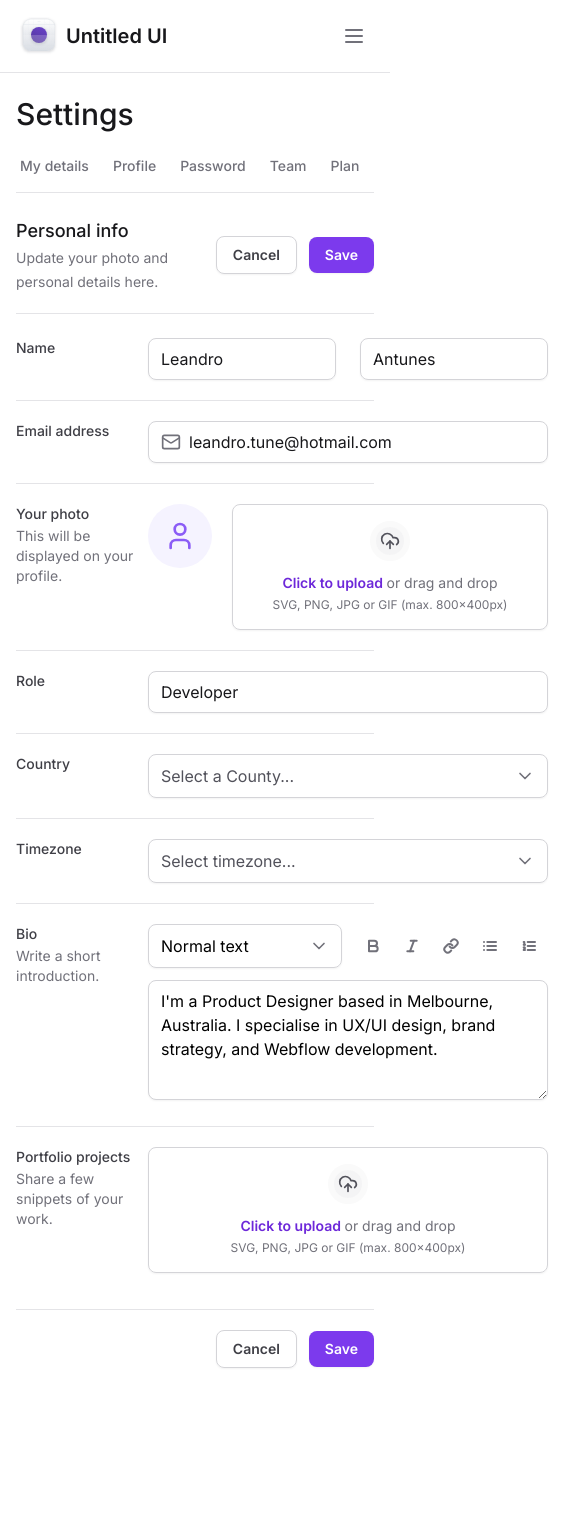
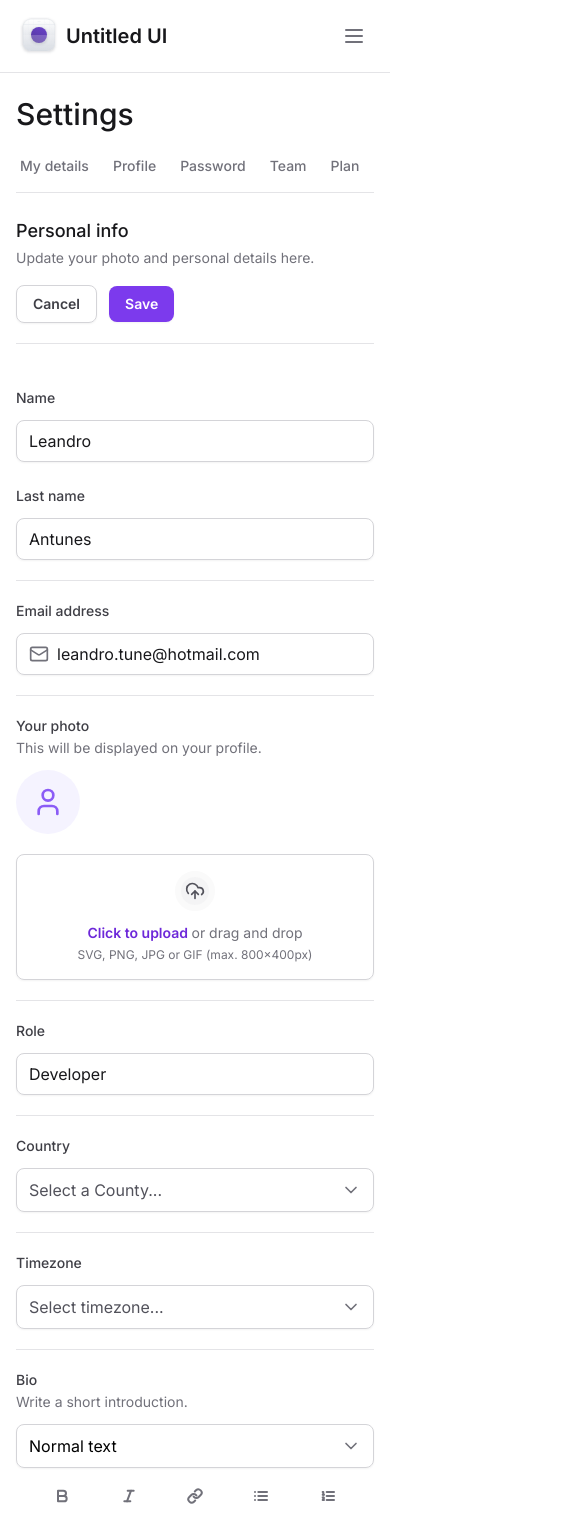
Before and after one commit to leandrotune/tailwindcss-next13, a Next.js app: page / in a window 390 px wide. Shown: the top 1522 px of the page, 585 px wide, since content can reach past the window. Before the commit the page ends 1416 px from the top, so only its background shows below. Built offline with nearby package versions, Linux system fonts and the light colour scheme.

Commit message:
responsividade do formulário

```diff
--- a/src/app/page.tsx
+++ b/src/app/page.tsx
@@ -17,7 +17,7 @@
       <SettingsTabs />
 
       <div className="mt-6 flex flex-col">
-        <div className="flex items-center justify-between border-b border-zinc-200 pb-5">
+        <div className="flex flex-col justify-between gap-4 border-b border-zinc-200 pb-5 lg:flex-row lg:items-center">
           <div className="space-y-1">
             <h2 className="text-lg font-medium text-zinc-900">Personal info</h2>
             <span className="text-sm text-zinc-500">
@@ -38,25 +38,34 @@
           id="settings"
           className="mt-6 flex w-full flex-col gap-5 divide-y divide-zinc-200 "
         >
-          <div className="grid grid-cols-form gap-3 ">
+          <div className="flex flex-col gap-3 pt-5 lg:grid lg:grid-cols-form">
             <label
               htmlFor="firsName"
               className="text-sm font-medium text-zinc-700"
             >
               Name
             </label>
-            <div className="grid grid-cols-2 gap-6">
+            <div className="flex flex-col gap-6 lg:grid lg:grid-cols-2">
               <Form.Root>
                 <Form.Control id="firsName" defaultValue="Leandro" />
               </Form.Root>
 
-              <Form.Root>
-                <Form.Control defaultValue="Antunes" />
-              </Form.Root>
+              <div className="flex flex-col gap-3 lg:block">
+                <label
+                  htmlFor="lastName"
+                  className="text-sm font-medium text-zinc-700 lg:sr-only"
+                >
+                  Last name
+                </label>
+
+                <Form.Root>
+                  <Form.Control id="lastName" defaultValue="Antunes" />
+                </Form.Root>
+              </div>
             </div>
           </div>
 
-          <div className="grid grid-cols-form gap-3 pt-5">
+          <div className="flex flex-col gap-3 pt-5 lg:grid lg:grid-cols-form">
             <label
               htmlFor="email"
               className="text-sm font-medium text-zinc-700"
@@ -76,7 +85,7 @@
             </Form.Root>
           </div>
 
-          <div className="grid grid-cols-form gap-3 pt-5">
+          <div className="flex flex-col gap-3 pt-5 lg:grid lg:grid-cols-form">
             <label
               htmlFor="photo"
               className="text-sm font-medium text-zinc-700"
@@ -87,14 +96,14 @@
               </span>
             </label>
 
-            <FileInput.Root className="flex items-start gap-5">
+            <FileInput.Root className="flex flex-col gap-5 lg:flex-row lg:items-start">
               <FileInput.ImagePreview />
               <FileInput.Trigger />
               <FileInput.Control />
             </FileInput.Root>
           </div>
 
-          <div className="grid grid-cols-form gap-3 pt-5">
+          <div className="flex flex-col gap-3 pt-5 lg:grid lg:grid-cols-form">
             <label htmlFor="Role" className="text-sm font-medium text-zinc-700">
               Role
             </label>
@@ -104,7 +113,7 @@
             </Form.Root>
           </div>
 
-          <div className="grid grid-cols-form gap-3 pt-5">
+          <div className="flex flex-col gap-3 pt-5 lg:grid lg:grid-cols-form">
             <label
               htmlFor="Country"
               className="text-sm font-medium text-zinc-700"
@@ -118,7 +127,7 @@
             </Select>
           </div>
 
-          <div className="grid grid-cols-form gap-3 pt-5">
+          <div className="flex flex-col gap-3 pt-5 lg:grid lg:grid-cols-form">
             <label
               htmlFor="Timezone"
               className="text-sm font-medium text-zinc-700"
@@ -135,7 +144,7 @@
             </Select>
           </div>
 
-          <div className="grid grid-cols-form gap-3 pt-5">
+          <div className="flex flex-col gap-3 pt-5 lg:grid lg:grid-cols-form">
             <label htmlFor="bio" className="text-sm font-medium text-zinc-700">
               Bio
               <span className="mt-0.5 block text-sm font-normal text-zinc-500">
@@ -144,7 +153,7 @@
             </label>
 
             <div className="space-y-3">
-              <div className="grid grid-cols-2 gap-3">
+              <div className="flex flex-col gap-3 lg:grid lg:grid-cols-2">
                 <Select placeholder="" defaultValue="normal">
                   <SelectItem text="Normal text" value="normal" />
                   <SelectItem text="md" value="Markdown" />
@@ -178,7 +187,7 @@
             </div>
           </div>
 
-          <div className="grid grid-cols-form gap-3 pt-5">
+          <div className="flex flex-col gap-3 pt-5 lg:grid lg:grid-cols-form">
             <label
               htmlFor="Projects"
               className="text-sm font-medium text-zinc-700"
```
